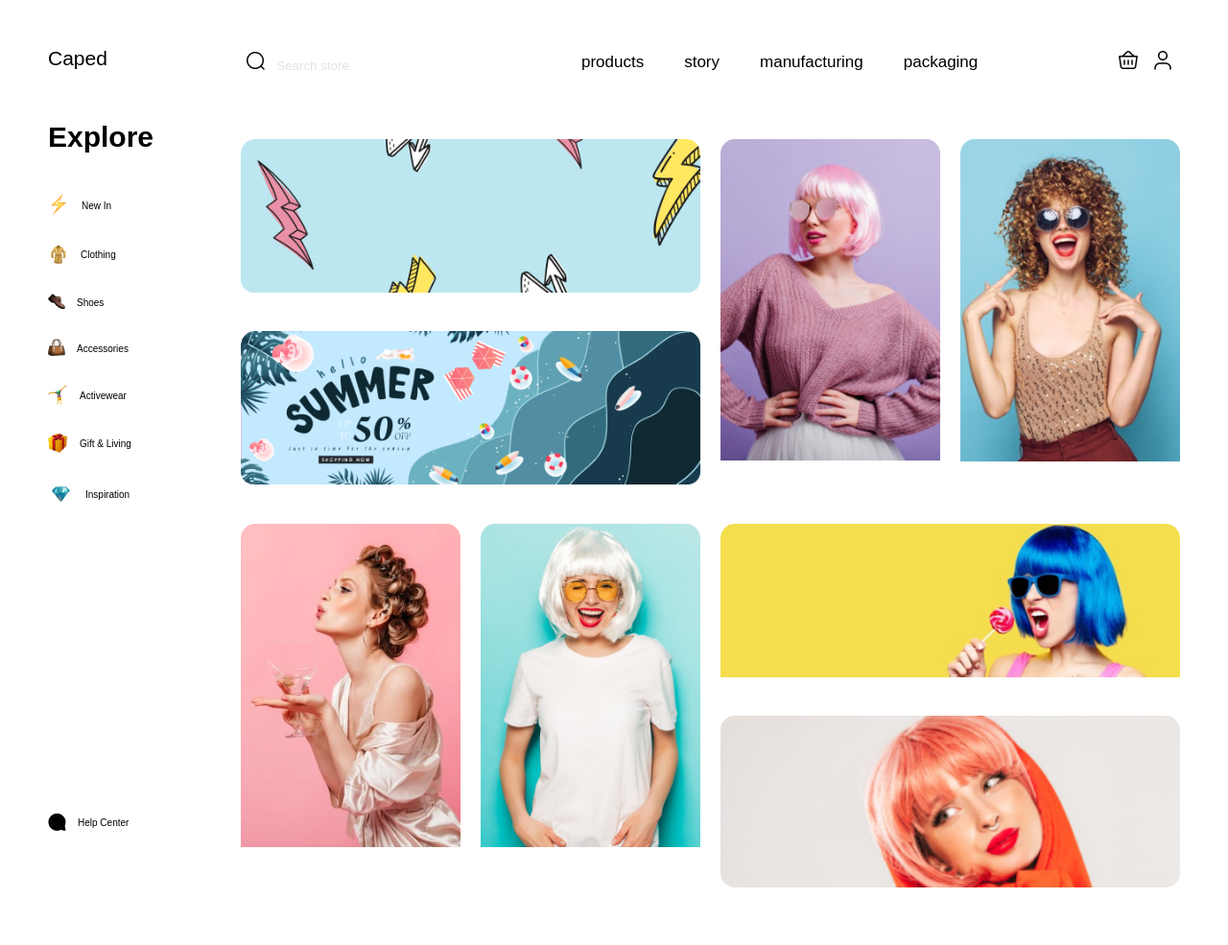
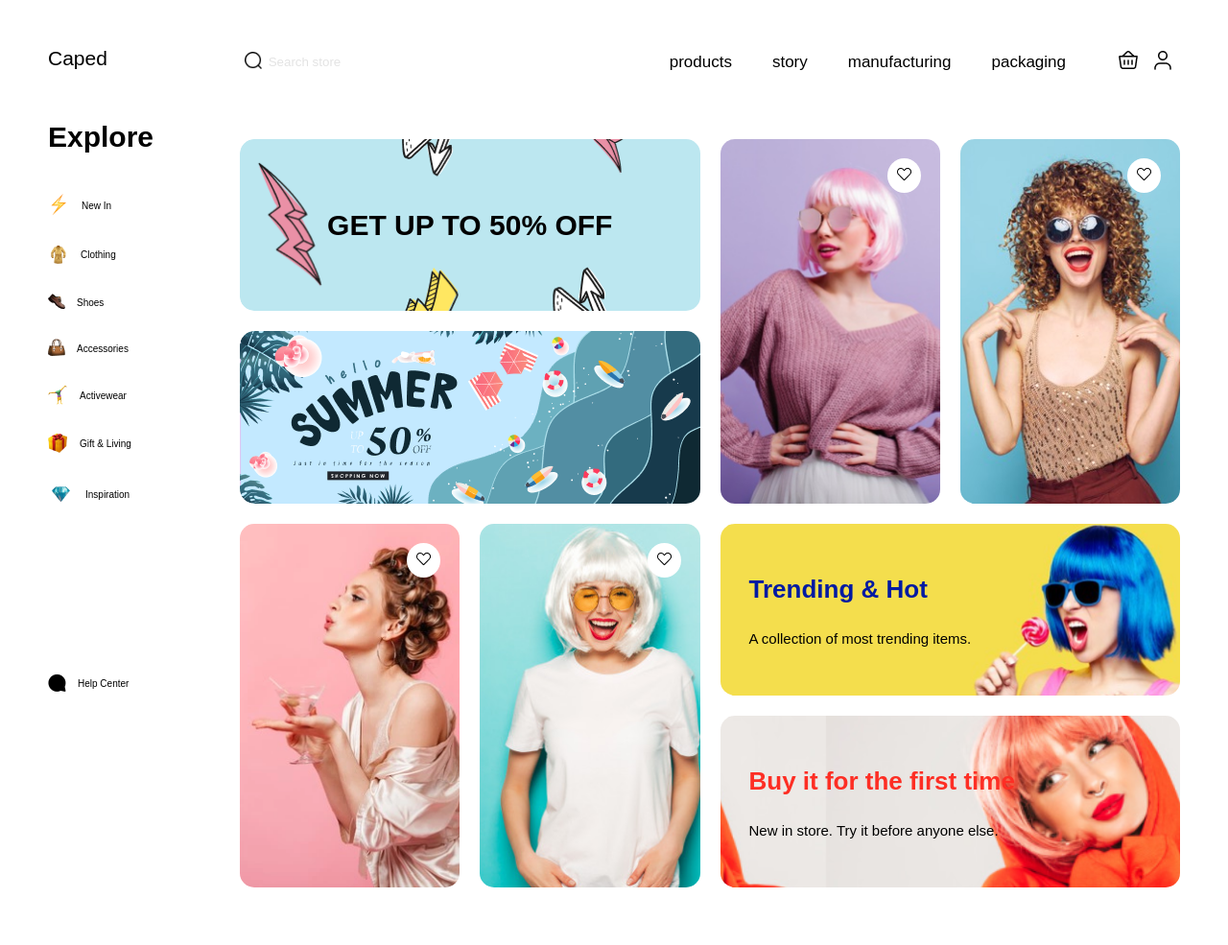
Before and after one commit to ngocphucnguyen256/Wigs, a plain HTML site: page index.html in a window 1280 px wide. Shown: the whole page at 96% size. Drawn offline with nearby package versions, Linux system fonts and the light colour scheme; a web font is replaced by a local one.

Commit message:
heart, fixed nav

```diff
--- a/css.scss
+++ b/css.scss
@@ -10,7 +10,11 @@ html{
     letter-spacing: 0em;
     text-align: left;
     color: $color;
+    height:100%;
 
+}
+body{
+    height: 100%;
 }
 *{
     box-sizing: border-box;
@@ -25,7 +29,7 @@ button, input{
     border: none;
     outline: none;
     color: $color;
-    font-family: $circular  ;
+    font-family: $circular;
 }
 img{
     width: 100%;
@@ -43,10 +47,14 @@ h2{
     height:auto;
 }
 .sidebar{
+    flex:1;
     width: 25.2rem;
     height: 100%;
+    position:fixed;
+
     &__wrapper{
         margin:5rem;
+
     }
     &__logo{
         font-size: 2.1rem;
@@ -58,14 +66,20 @@ h2{
             margin-bottom: 4.4rem;
         }
         &--list{
+            display: flex;
+            flex-direction: column;
             >:last-child{
-                margin-top: 31.6rem;
+               position:absolute;
+               bottom:5rem;
             }
         }
         &--item{
+            margin-bottom: 2.7rem;
+        }
+        &--item>a{
             display:flex;
             align-items: center;
-            margin-bottom: 2.7rem;
+
         }
         &--desc{
             margin-left: 1.2rem;
@@ -82,7 +96,7 @@ h2{
 .content{
     width: 100%;
     &__wrapper{
-    margin: 5rem 5rem 6rem 4rem;
+    margin: 5rem 5rem 6rem 25rem;
 }
 }
 .top__menu{
@@ -95,12 +109,30 @@ h2{
     &__list{
         display: flex;
         justify-content: space-between;
+        &--wrapper{
+            margin-left: 4.7rem;
+        }
         >:not(:last-child){
             margin-right: 4.2rem;
         }
     }
     &__dropdown{
+        margin-left: 4.7rem;
         display: flex;
+    }
+    &__search{
+        flex: 1;
+        display:flex;
+        align-items: stretch;
+
+    }
+    &__search--button{
+        padding:0rem .5rem;
+        cursor: pointer;
+    }
+    &__search--input{
+       width: 100%;
+        height:auto;
     }
     &__search--input::placeholder{
         opacity: 0.2;
@@ -110,7 +142,6 @@ h2{
 
 
 .dropdown{
-
 
 
     &__hidden{
@@ -123,53 +154,94 @@ h2{
     width: 100% ;
     height:78rem;
     display: grid;
-    grid-template-columns: 1fr 1fr 1fr 1fr;
-    grid-template-rows: 1fr 1fr 1fr 1fr;
+    grid-template-columns: repeat(4, 1fr);
+    grid-template-rows: repeat(4, 1fr);
     grid-gap: 2.1rem;
     >div{
         overflow: hidden;
         border-radius: 15px;
-    }
-    &__item--1{
-        grid-column: 1/3;
-        grid-row: 1/2;
-    }
-    &__item--2{
-        grid-column: 1/3;
-        grid-row: 2/3;
+        position: relative;
+        display:flex;
+        align-items: center;
 
     }
+        &__item--1 {
+             grid-area: 1 / 1 / 2 / 3;
+             background-image: url(./img/grid_1.png);
+             background-size: cover;
+             justify-content: center;
+             >p{
+                 font-size:3rem;
+                 font-weight:800;
+             }
+        }
+        &__item--2 {
+             grid-area: 2 / 1 / 3 / 3;
+             background-image: url(./img/grid_2.png);
+             background-size: cover;
+        }
+        &__item--3 {
+            grid-area: 1 / 3 / 3 / 4;
+             background-image: url(./img/grid_3.png);
+               background-size: cover;
+        }
+        &__item--4 {
+                grid-area: 1 / 4 / 3 / 5;
+             background-image: url(./img/grid_4.png);
+              background-size: cover;
+            }
+        &__item--5 {
+            grid-area: 3 / 1 / 5 / 2;
+            background-image: url(./img/grid_5.png);
+            background-size: cover;
+        }
+        &__item--6 {
+                grid-area: 3 / 2 / 5 / 3;
+                background-image: url(./img/grid_6.png);
+                background-size: cover;
+            }
+        &__item--7 {
+                grid-area: 3 / 3 / 4 / 5;
+                background-image: url(./img/grid_7.png);
+                background-size: cover;
+                >div>.grid__item--title{
+                    color: rgba(0, 26, 162, 1);
+                }
+            }
+        &__item--8 {
+            grid-area: 4 / 3 / 5 / 5;
+            background-image: url(./img/grid_8.png);
+            background-size: cover;
+            background-position: 11rem;
+            >div>.grid__item--title{
+                color: rgba(253, 46, 36, 1);
 
-    &__item--3{
-        grid-column: 3/4;
-        grid-row: 1/3;
+            }
+        }
+        &__item--heart{
+            position: absolute;
+            top:2rem;
+            right: 2rem;
+            border-radius: 50%;
+            padding:1rem;
+            background-color: #fff;
+            cursor: pointer;
+        }
+        &__item--inner{
 
-    }
-     &__item--4{
-        grid-column: 4/5;
-        grid-row: 1/3;
+                margin-left: 3rem;
 
-    }
-    &__item--5{
-        grid-column: 1/2;
-        grid-row: 3/5;
-    }
-    &__item--6{
-        grid-column: 2/3;
-        grid-row: 3/5;
+        }
+        &__item--title{
+            font-size:2.6rem;
+            font-weight:800;
+            margin-bottom: 2rem;
+            line-height: 4rem;
+        }
+        &__item--desc{
+            font-size:1.5rem;
+            font-weight: 400;
+            line-height: 2.3rem;
 
-    }
-
-    &__item--7{
-        grid-column: 3/5;
-        grid-row: 3/4;
-
-
-    }
-     &__item--8{
-        grid-column: 3/5;
-        grid-row: 4/5;
-
-    }
-
+        }
 }
--- a/index.html
+++ b/index.html
@@ -21,58 +21,77 @@
         <section class="sidebar">
             <div class="sidebar__wrapper">
                 <div class="sidebar__logo">
+                    <a href="#">
                         <p><span class="sidebar__logo--c">C</span>aped</p>
+                    </a>
                 </div>
                 <div class="sidebar__menu">
                     <h2 class="sidebar__menu--title">Explore</h2>
                     <ul class="sidebar__menu--list">
                         <li class="sidebar__menu--item">
+                            <a href="#">
                                 <div class="sidebarr__menu--img">
                                     <img src="./img/newin.png" alt="" class="sidebar__menu--icon" />
                                 </div>
                                 <p class="sidebar__menu--desc">New In</p>
+                            </a>
                         </li>
                         <li class="sidebar__menu--item">
+                            <a href="#">
                                 <div class="sidebarr__menu--img">
                                     <img src="./img/clothing.png" alt="" class="sidebar__menu--icon" />
                                 </div>
                                 <p class="sidebar__menu--desc">Clothing</p>
+                            </a>
                         </li>
                         <li class="sidebar__menu--item">
+                            <a href="#">
                                 <div class="sidebarr__menu--img">
                                     <img src="./img/shoes.png" alt="" class="sidebar__menu--icon" />
                                 </div>
                                 <p class="sidebar__menu--desc">Shoes</p>
+
+                            </a>
                         </li>
                         <li class="sidebar__menu--item">
+                            <a href="#">
                                 <div class="sidebarr__menu--img">
                                     <img src="./img/accessories.png" alt="" class="sidebar__menu--icon" />
                                 </div>
                                 <p class="sidebar__menu--desc">Accessories</p>
+                            </a>
                         </li>
                         <li class="sidebar__menu--item">
+                            <a href="#">
                                 <div class="sidebarr__menu--img">
                                     <img src="./img/activewear.png" alt="" class="sidebar__menu--icon" />
                                 </div>
                                 <p class="sidebar__menu--desc">Activewear</p>
+                            </a>
                         </li>
                         <li class="sidebar__menu--item">
+                            <a href="#">
                                 <div class="sidebarr__menu--img">
                                     <img src="./img/gift.png" alt="" class="sidebar__menu--icon" />
                                 </div>
                                 <p class="sidebar__menu--desc">Gift & Living</p>
+                            </a>
                         </li>
                         <li class="sidebar__menu--item">
+                            <a href="#">
                                 <div class="sidebarr__menu--img">
                                     <img src="./img/inspiration.png" alt="" class="sidebar__menu--icon" />
                                 </div>
                                 <p class="sidebar__menu--desc">Inspiration</p>
+                            </a>
                         </li>
                         <li class="sidebar__menu--item">
+                            <a href="#">
                                 <div class="sidebarr__menu--img">
                                     <img src="./img/help.png" alt="" class="sidebar__menu--icon" />
                                 </div>
                                 <p class="sidebar__menu--desc">Help Center</p>
+                            </a>
                         </li>
                     </ul>
                 </div>
@@ -110,34 +129,46 @@
                 </div>
                 <div class="grid">
                     <div class="grid__item--1">
-                        <img src="./img/grid_1.png" alt="" class="grid__item--img">
+                        <p class="grid__item--heading">GET UP TO 50% OFF</p>
                     </div>
                     <div class="grid__item--2">
-                        <img src="./img/grid_2.png" alt="" class="grid__item--img">
 
                     </div>
                     <div class="grid__item--3">
-                        <img src="./img/grid_3.png" alt="" class="grid__item--img">
+                        <div class="grid__item--heart">
+                            <img src="./img/heart.png" alt="heart">
+                        </div>
 
                     </div>
                     <div class="grid__item--4">
-                        <img src="./img/grid_4.png" alt="" class="grid__item--img">
-
+                        <div class="grid__item--heart">
+                            <img src="./img/heart.png" alt="heart">
+                        </div>
                     </div>
                     <div class="grid__item--5">
-                        <img src="./img/grid_5.png" alt="" class="grid__item--img">
+                        <div class="grid__item--heart">
+                            <img src="./img/heart.png" alt="heart">
+                        </div>
 
                     </div>
                     <div class="grid__item--6">
-                        <img src="./img/grid_6.png" alt="" class="grid__item--img">
+                        <div class="grid__item--heart">
+                            <img src="./img/heart.png" alt="heart">
+                        </div>
 
                     </div>
                     <div class="grid__item--7">
-                        <img src="./img/grid_7.png" alt="" class="grid__item--img">
+                        <div class="grid__item--inner">
+                            <p class="grid__item--title">Trending & Hot</p>
+                            <p class="grid__item--desc">A collection of most trending items.</p>
+                        </div>
 
                     </div>
                     <div class="grid__item--8">
-                        <img src="./img/grid_8.png" alt="" class="grid__item--img">
+                         <div class="grid__item--inner">
+                            <p class="grid__item--title">Buy it for the first time</p>
+                            <p class="grid__item--desc">New in store. Try it before anyone else.</p>
+                        </div>
 
                     </div>
                 </div>
```
Also changed, not shown: css.css, img/heart.png (added), 1 other file. Lines whose indentation alone changed are shown as unchanged.
